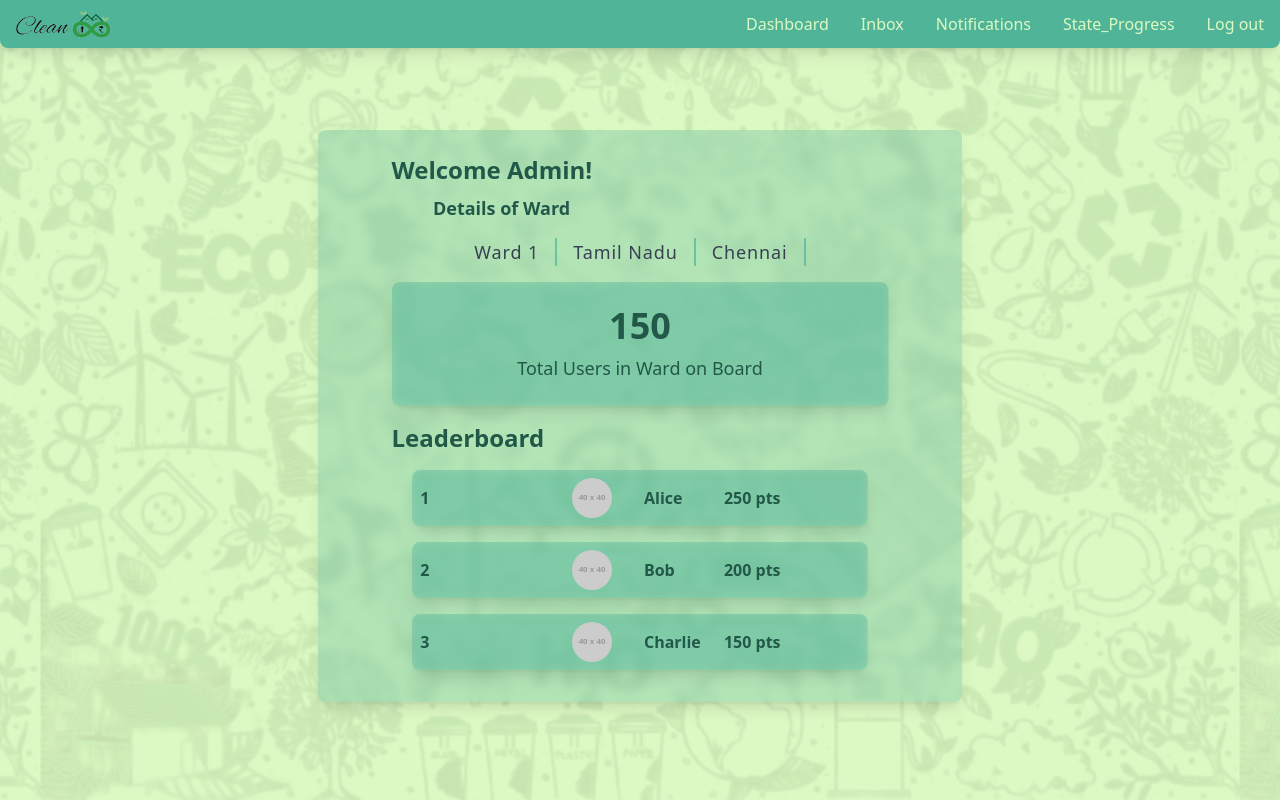
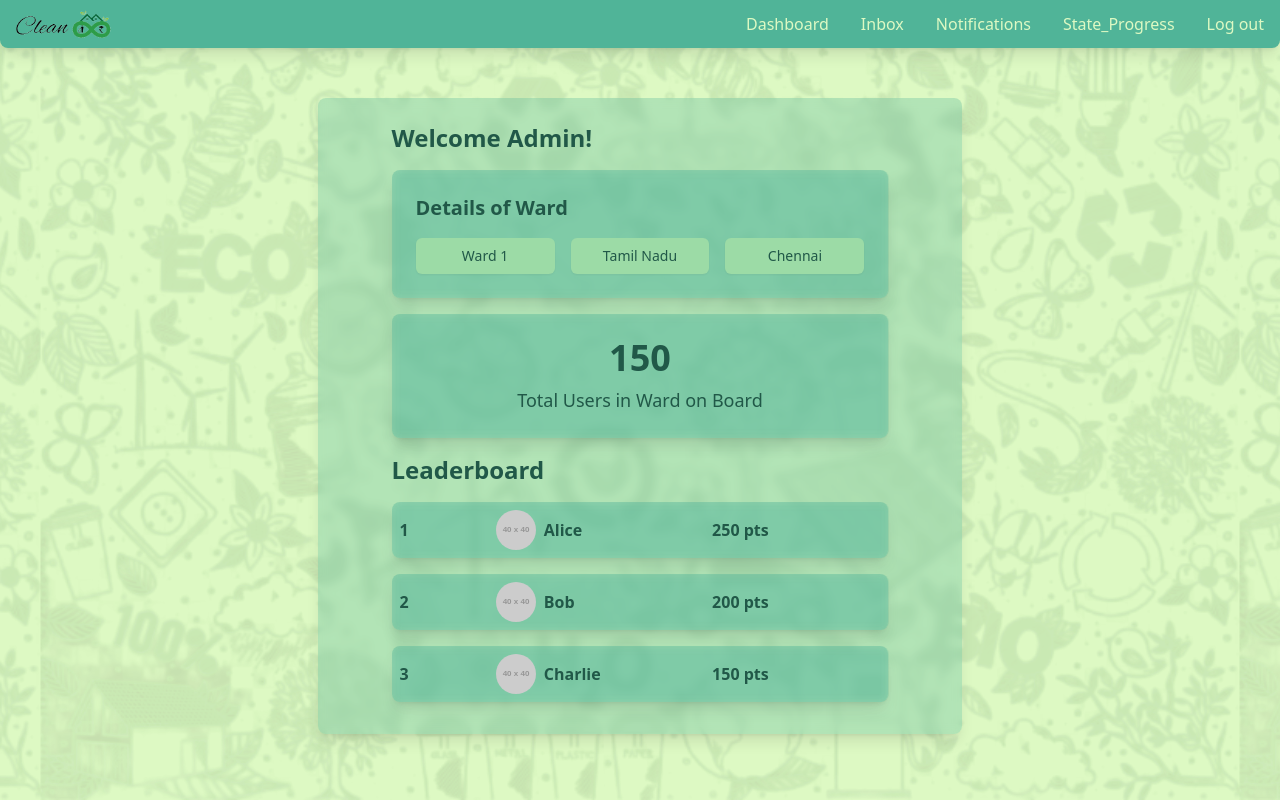
Before and after one commit to Densingh-123/cleaninfinity, a React (Vite) app in the folder client/: page /admin/dashboard in a window 1280 px wide. Built offline with nearby package versions, Linux system fonts and the light colour scheme.

Commit message:
Updated Admin Dashboard

```diff
--- a/client/src/components/admin/AdminDashboard.jsx
+++ b/client/src/components/admin/AdminDashboard.jsx
@@ -9,16 +9,18 @@ export default function AdminDashboard({
     <div className='container flex items-center justify-center'>
       <div className='w-4/5 drop px-6 py-4'>
         <div className='w-10/12 mx-auto'>
-          <h2 className='my-2 text-2xl font-bold'>Welcome Admin!</h2>
-          <div className='w-10/12 mx-auto'>
-            <h3 className='text-lg font-semibold '>Details of Ward</h3>
-            <span className='flex items-center justify-center gap-x-4 details'>
+          <h2 className='my-2'>Welcome Admin!</h2>
+          <div className='mx-auto drop p-6 my-4'>
+            <h3 className='mb-4'>Details of Ward</h3>
+            <div className='grid grid-cols-3 gap-4'>
               {detailsOfWardsArr.map((info, i) => (
-                <p key={i} className='text-sm text-gray-700'>
+                <p
+                  key={i}
+                  className='text-sm bg-light-green rounded-md p-2 text-center shadow-sm'>
                   {info}
                 </p>
               ))}
-            </span>
+            </div>
           </div>
           <div className='drop rounded-lg shadow-md p-6 my-4'>
             <p className='text-lg font-medium text-center'>
--- a/client/src/components/common/Leaderboard.jsx
+++ b/client/src/components/common/Leaderboard.jsx
@@ -6,16 +6,10 @@ export default function Leaderboard({leaderboardData}) {
         {leaderboardData.map(({name, score, image}, index) => (
           <li
             key={index}
-            className='w-11/12 mx-auto mb-4 grid grid-cols-3 items-center gap-x-4 p-2 justify-center font-bold drop'>
+            className='mb-4 grid grid-cols-[20%_10%_35%_35%] items-center p-2 justify-center font-bold drop'>
             <p className='rank'>{index + 1}</p>
-            <span className='grid grid-cols-2 gap-x-2 items-center justify-center'>
-              <img
-                src={image}
-                alt={`${name}'s avatar`}
-                className='w-10 h-10 rounded-full'
-              />
-              <p className='name'>{name}</p>
-            </span>
+            <img src={image} className='w-10 h-10 rounded-full' />
+            <p className='name'>{name}</p>
             <p className='points'>{score} pts</p>
           </li>
         ))}
```
